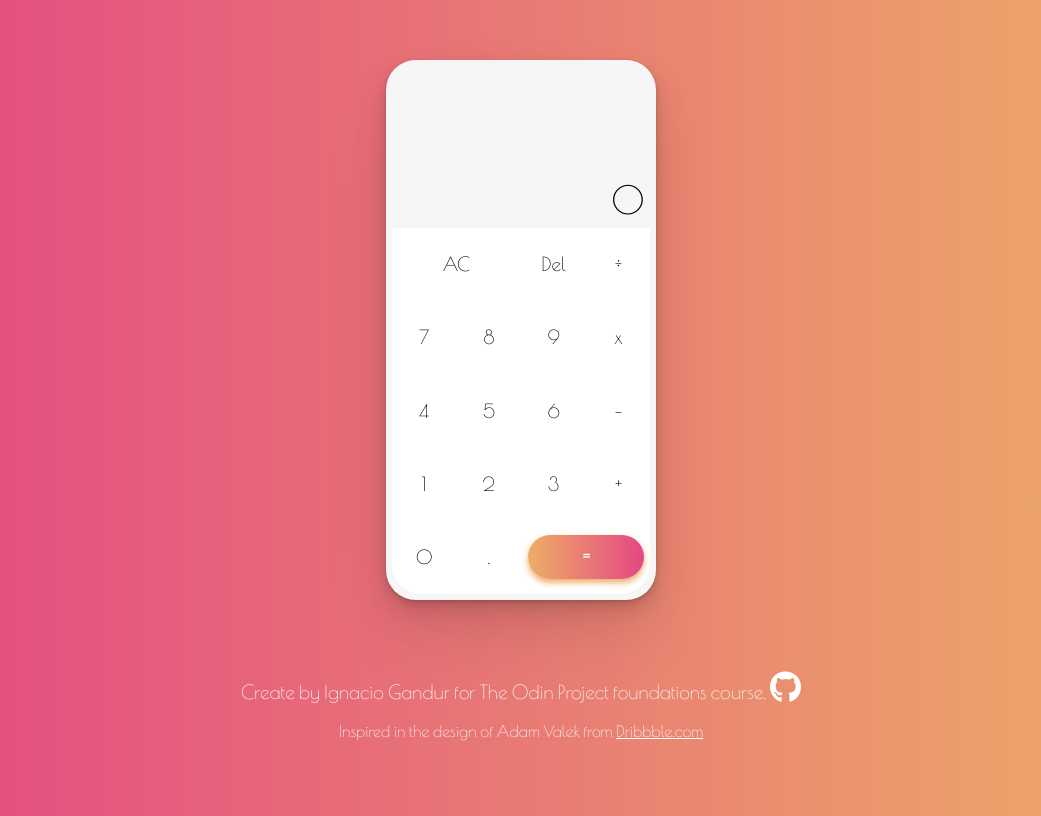
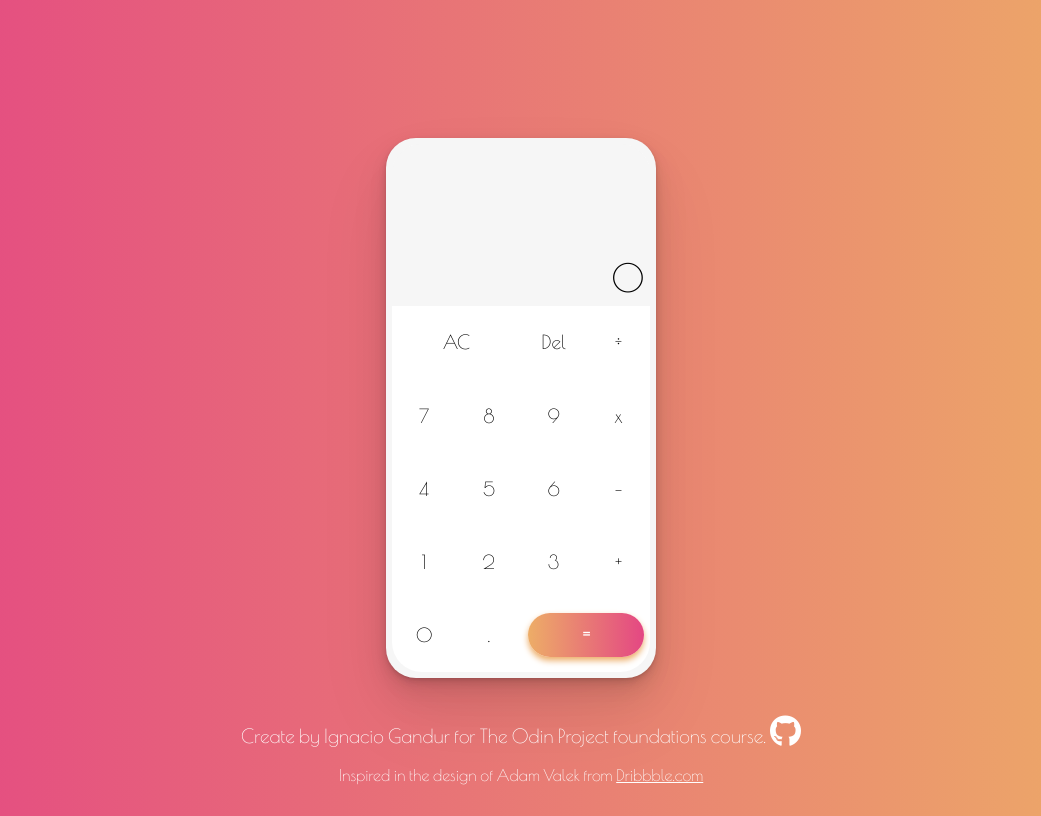
Before and after one commit to IgnacioGandur/calculator-project, a plain HTML site: page index.html in a window 1280 px wide. Shown: the whole page, without its empty margins (119-1160 px from the left). Drawn offline with nearby package versions, Linux system fonts and the light colour scheme.

Commit message:
Modified the layout of the page.
Now the footer sticks to the bottom and the calculator stays centered.

```diff
--- a/styles.css
+++ b/styles.css
@@ -16,7 +16,7 @@ body {
     display: flex;
     flex-direction: column;
     align-items: center;
-    justify-content: space-evenly;
+    justify-content: center;
     height: 100vh;
 }
 
@@ -146,6 +146,11 @@ body {
     translate: 0 5px;
 }
 
+footer {
+    position:absolute;
+    bottom:0;
+}
+
 footer > p {
     color: #ffffff;
     font-size: 1.2rem;
```
